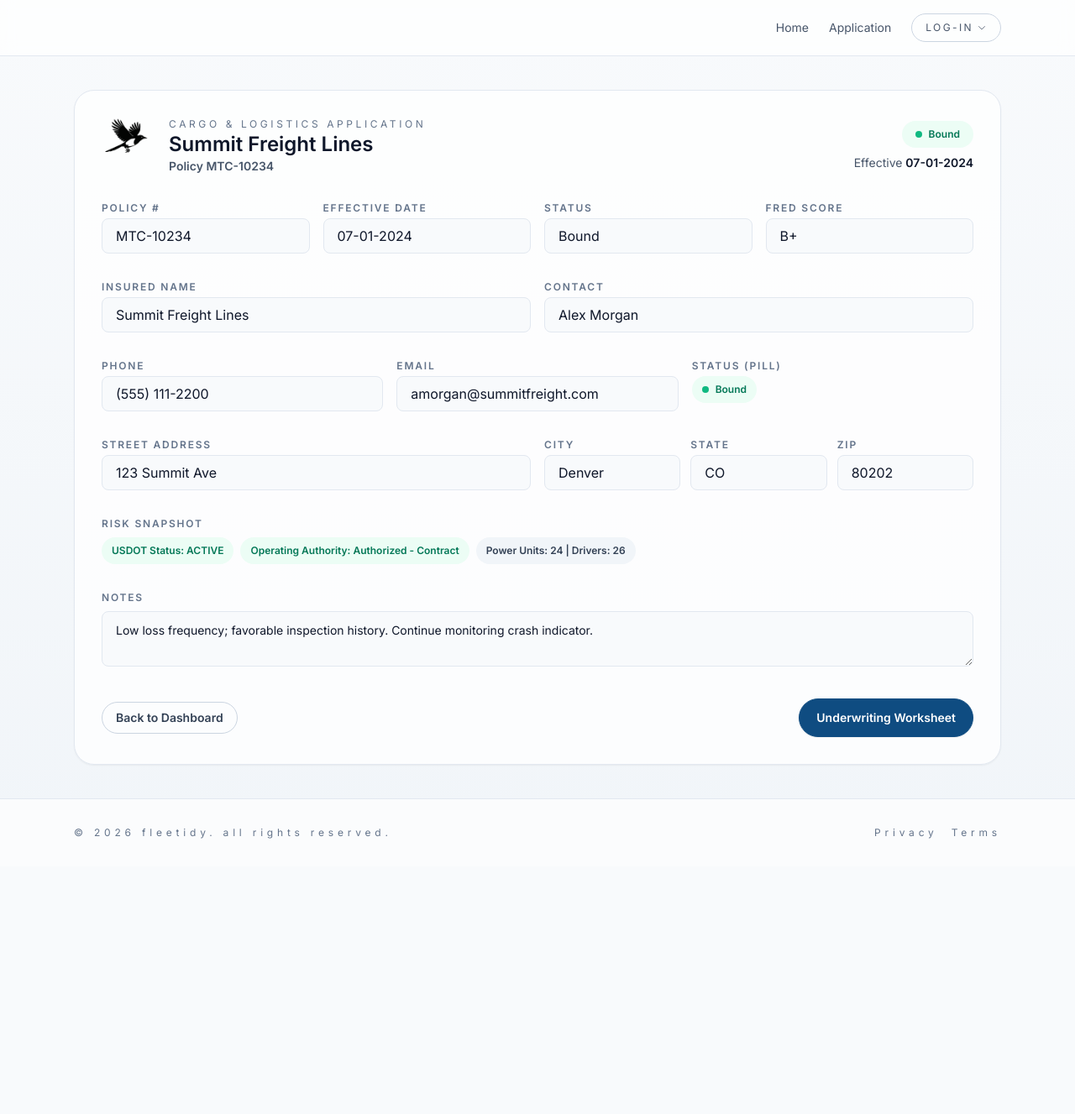
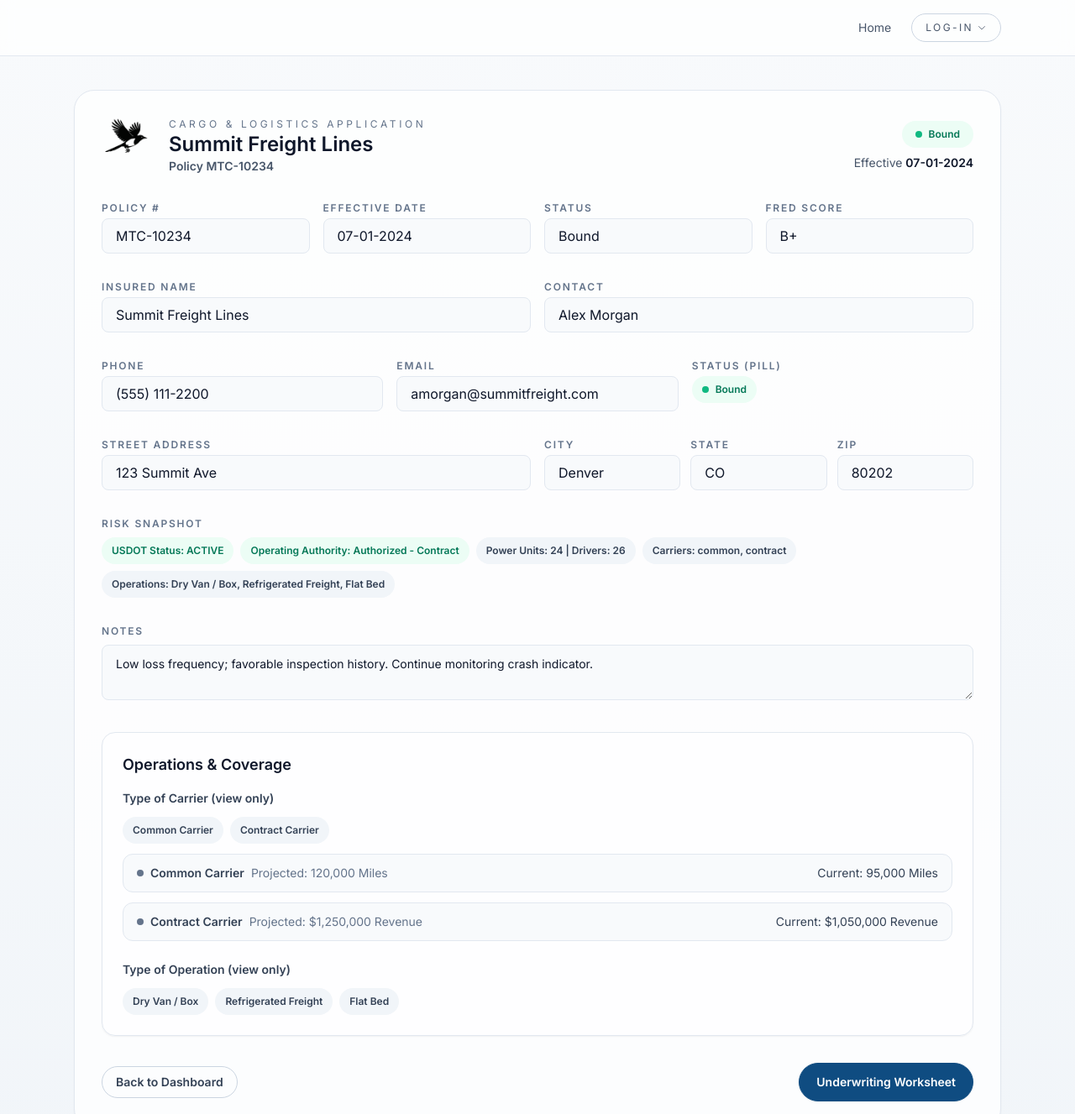
Before and after one commit to fredduggan/fleetidy, a website: page record-detail.html in a window 1280 px wide. Shown: the top 1327 px of the page at 84% size. Before the commit the page ends 1032 px from the top, so only its background shows below. Drawn offline with nearby package versions, Linux system fonts and the light colour scheme.

Commit message:
updates on detail

```diff
--- a/js/record-detail.js
+++ b/js/record-detail.js
@@ -42,6 +42,21 @@
   ];
 
   const record = records.find((r) => r.policy === policyParam) || records[0];
+
+  function applyDefaults(rec) {
+    const defaultCarrierTypes = ["common", "contract"];
+    const defaultCarrierMetrics = {
+      common: { projected: "120,000 Miles", current: "95,000 Miles" },
+      contract: { projected: "$1,250,000 Revenue", current: "$1,050,000 Revenue" },
+      forwarder: { projected: "$480,000 Revenue", current: "$410,000 Revenue" },
+      freightbroker: { projected: "$220,000 Revenue", current: "$180,000 Revenue" },
+    };
+    const defaultOperations = ["Dry Van / Box", "Refrigerated Freight", "Flat Bed"];
+
+    rec.carrierTypes = rec.carrierTypes || defaultCarrierTypes;
+    rec.carrierMetrics = rec.carrierMetrics || defaultCarrierMetrics;
+    rec.operations = rec.operations || defaultOperations;
+  }
 
   function setText(id, value) {
     const el = document.getElementById(id);
@@ -105,7 +120,64 @@
     });
   }
 
+  function renderCarrierTypes(list = []) {
+    const wrap = document.getElementById("detailCarrierTypes");
+    if (!wrap) return;
+    wrap.innerHTML = "";
+    const labelMap = {
+      common: "Common Carrier",
+      contract: "Contract Carrier",
+      forwarder: "Freight Forwarder",
+      freightbroker: "Freight Broker",
+    };
+    list.forEach((key) => {
+      const chip = document.createElement("span");
+      chip.className = "inline-flex items-center gap-2 rounded-full bg-slate-100 px-3 py-2 text-xs font-semibold text-slate-700";
+      chip.textContent = labelMap[key] || key;
+      wrap.appendChild(chip);
+    });
+  }
+
+  function renderCarrierMetrics(metrics = {}, types = []) {
+    const container = document.getElementById("detailCarrierMetrics");
+    if (!container) return;
+    container.innerHTML = "";
+    const order = ["common", "contract", "forwarder", "freightbroker"];
+    const labelMap = {
+      common: "Common Carrier",
+      contract: "Contract Carrier",
+      forwarder: "Freight Forwarder",
+      freightbroker: "Freight Broker",
+    };
+    order.forEach((key) => {
+      if (!types.includes(key) || !metrics[key]) return;
+      const row = document.createElement("div");
+      row.className = "flex flex-wrap items-center justify-between gap-3 rounded-xl border border-slate-200 bg-slate-50 px-4 py-3";
+      const left = document.createElement("div");
+      left.className = "flex items-center gap-2 text-slate-700";
+      left.innerHTML = `<span class="h-2 w-2 rounded-full bg-slate-500"></span><span class="font-semibold">${labelMap[key] || key}</span><span class="text-slate-500">Projected: ${metrics[key].projected}</span>`;
+      const right = document.createElement("div");
+      right.className = "text-slate-700";
+      right.textContent = `Current: ${metrics[key].current}`;
+      row.append(left, right);
+      container.appendChild(row);
+    });
+  }
+
+  function renderOperations(list = []) {
+    const wrap = document.getElementById("detailOperations");
+    if (!wrap) return;
+    wrap.innerHTML = "";
+    list.forEach((op) => {
+      const chip = document.createElement("span");
+      chip.className = "inline-flex items-center gap-2 rounded-full bg-slate-100 px-3 py-2 text-xs font-semibold text-slate-700";
+      chip.textContent = op;
+      wrap.appendChild(chip);
+    });
+  }
+
   // populate page
+  applyDefaults(record);
   document.title = `${record.insured} | Application Details`;
   setText("detailInsured", record.insured);
   setText("detailPolicy", record.policy);
@@ -128,5 +200,14 @@
   setValue("detailStateInput", state || "");
   setValue("detailZipInput", record.zip);
   setText("detailNotes", record.notes);
+  if (record.snapshot) {
+    const carrierSummary = `Carriers: ${record.carrierTypes.join(", ")}`;
+    const opsSummary = `Operations: ${record.operations.join(", ")}`;
+    if (!record.snapshot.includes(carrierSummary)) record.snapshot.push(carrierSummary);
+    if (!record.snapshot.includes(opsSummary)) record.snapshot.push(opsSummary);
+  }
   renderSnapshot(record.snapshot);
+  renderCarrierTypes(record.carrierTypes);
+  renderCarrierMetrics(record.carrierMetrics, record.carrierTypes);
+  renderOperations(record.operations);
 })();
--- a/record-detail.html
+++ b/record-detail.html
@@ -19,7 +19,6 @@
       <div class="mx-auto flex max-w-6xl items-center px-6 py-4">
         <nav class="ml-auto flex items-center gap-6 text-sm font-medium text-slate-600">
           <a class="transition hover:text-brand-blue" href="index.html">Home</a>
-          <a class="transition hover:text-brand-blue" href="app.html">Application</a>
           <div class="relative">
             <button
               id="dashboardToggle"
@@ -147,6 +146,19 @@
             <textarea id="detailNotes" readonly class="mt-2 w-full rounded-lg border border-slate-200 bg-slate-50 px-4 py-3 text-sm text-slate-900"></textarea>
           </div>
 
+          <div class="rounded-2xl border border-slate-200 bg-white/80 p-6 shadow-sm">
+            <h3 class="mb-4 text-lg font-semibold text-slate-900">Operations &amp; Coverage</h3>
+            <div class="mb-6 space-y-3">
+              <h4 class="text-sm font-semibold text-slate-700">Type of Carrier (view only)</h4>
+              <div id="detailCarrierTypes" class="flex flex-wrap gap-2 text-sm"></div>
+              <div id="detailCarrierMetrics" class="space-y-3 text-sm"></div>
+            </div>
+            <div class="space-y-3">
+              <h4 class="text-sm font-semibold text-slate-700">Type of Operation (view only)</h4>
+              <div id="detailOperations" class="flex flex-wrap gap-2 text-sm"></div>
+            </div>
+          </div>
+
           <div class="flex flex-wrap items-center justify-between gap-4">
             <a href="underwriting-dashboard.html" class="rounded-full border border-slate-300 px-4 py-2 text-sm font-semibold text-slate-700 hover:border-brand-blue hover:text-brand-blue">Back to Dashboard</a>
             <a href="#" class="rounded-full border border-brand-blue bg-brand-blue px-5 py-3 text-sm font-semibold text-white shadow-sm transition hover:brightness-95">Underwriting Worksheet</a>
@@ -164,5 +176,45 @@
         </div>
       </div>
     </footer>
+    <script>
+      document.addEventListener("DOMContentLoaded", function () {
+        const order = ["common", "contract", "forwarder", "freightbroker"];
+
+        const carrierCheckboxes = Array.from(
+          document.querySelectorAll('input[name="carrierType"]')
+        );
+
+        const rowsByCarrier = {};
+        order.forEach((key) => {
+          rowsByCarrier[key] = document.querySelector(
+            '[data-carrier-row="' + key + '"]'
+          );
+        });
+
+        function updateCarrierRevenueRows() {
+          order.forEach((key) => {
+            const row = rowsByCarrier[key];
+            if (!row) return;
+
+            const checkbox = carrierCheckboxes.find((cb) => cb.value === key);
+            const isChecked = checkbox && checkbox.checked;
+
+            if (isChecked) {
+              row.classList.remove("hidden");
+            } else {
+              row.classList.add("hidden");
+            }
+          });
+        }
+
+        // Initialize on load
+        updateCarrierRevenueRows();
+
+        // Update on change
+        carrierCheckboxes.forEach((cb) => {
+          cb.addEventListener("change", updateCarrierRevenueRows);
+        });
+      });
+    </script>
   </body>
 </html>
```
Also changed, not shown: index.html (+0 -1 lines).
